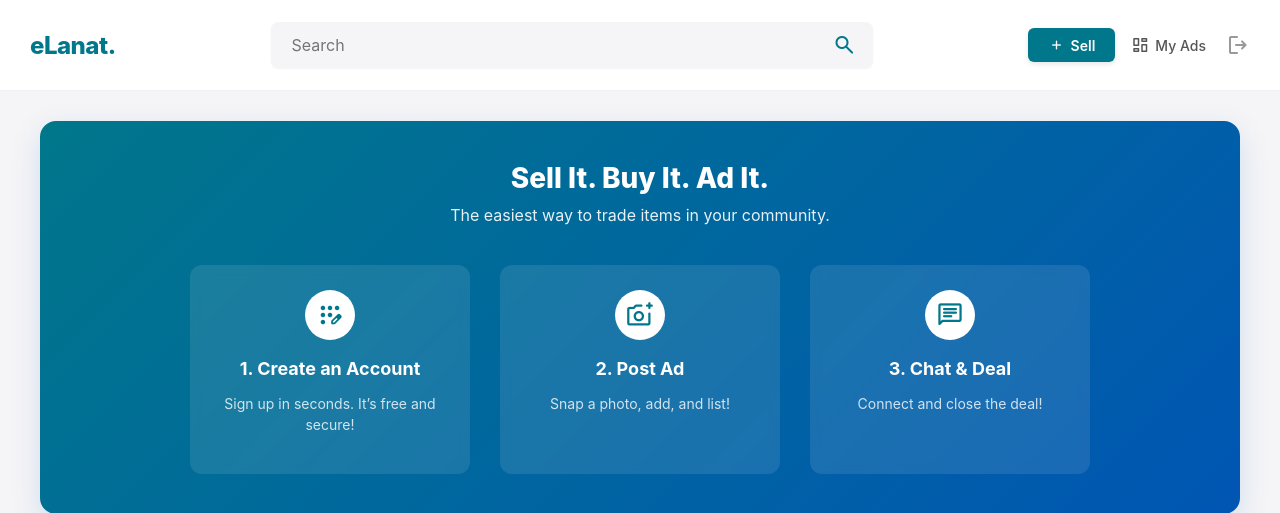
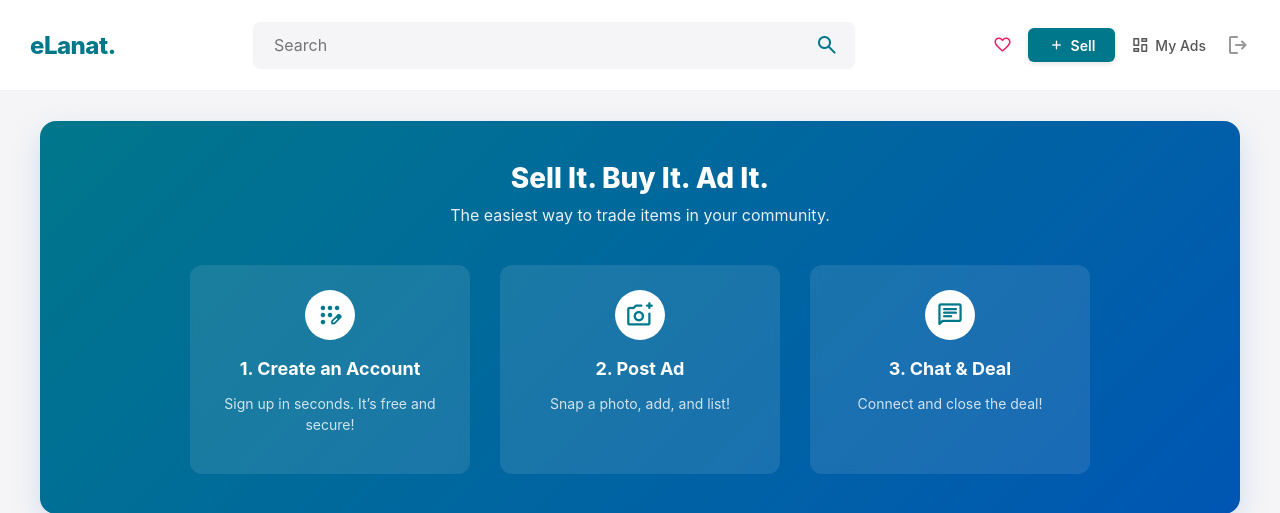
Before and after one commit to alkaabihasan-create/market-app, a Flask app: page / in a window 1280 px wide. Shown: the top 513 px of the page. Run offline with Flask 3, Linux system fonts and the light colour scheme; the visitor is signed in with stand-in values (Sample User, id 1); data that the repository does not hold is empty.

Commit message:
Wishlist Logic fix v2

```diff
--- a/templates/home.html
+++ b/templates/home.html
@@ -6,7 +6,7 @@
     <meta name="viewport" content="width=device-width, initial-scale=1">
     <link rel="stylesheet" href="https://fonts.googleapis.com/css2?family=Material+Symbols+Rounded:opsz,wght,FILL,GRAD@24,400,1,0" />
     <link rel="stylesheet" href="{{ url_for('static', filename='style.css') }}">
-
+    <link rel="icon" href="https://cdn-icons-png.flaticon.com/512/3081/3081559.png" type="image/png">
     <style>
         /* DEFAULT (Desktop): Hide the bottom mobile menu */
         .mobile-nav { display: none; }
@@ -95,8 +95,14 @@
             </div>
         </div>
 
-        <nav class="nav-links" style="display: flex; gap: 15px; align-items: center;">
+       <nav class="nav-links" style="display: flex; gap: 15px; align-items: center;">
             {% if current_user.is_authenticated %}
+
+                <a href="/wishlist" style="text-decoration: none; color: #555; display: flex; align-items: center; gap: 5px; font-size: 14px; font-weight: 500;" title="My Wishlist">
+                    <span class="material-symbols-rounded" style="font-size: 20px; color: #e91e63;">favorite</span>
+                    <span style="display: none; @media (min-width: 900px) { display: inline; }">Wishlist</span>
+                </a>
+
                 <a href="/sell" class="btn-primary" style="
                     background: var(--primary-color);
                     color: white;
@@ -112,9 +118,11 @@
                 ">
                     <span class="material-symbols-rounded" style="font-size: 18px;">add</span> Sell
                 </a>
+
                 <a href="/dashboard" style="text-decoration: none; color: #555; display: flex; align-items: center; gap: 5px; font-size: 14px; font-weight: 500;">
                     <span class="material-symbols-rounded" style="font-size: 20px;">dashboard</span> My Ads
                 </a>
+
                 <a href="/logout" style="color: #999; text-decoration: none; margin-left: 5px;" title="Logout">
                     <span class="material-symbols-rounded">logout</span>
                 </a>
```
